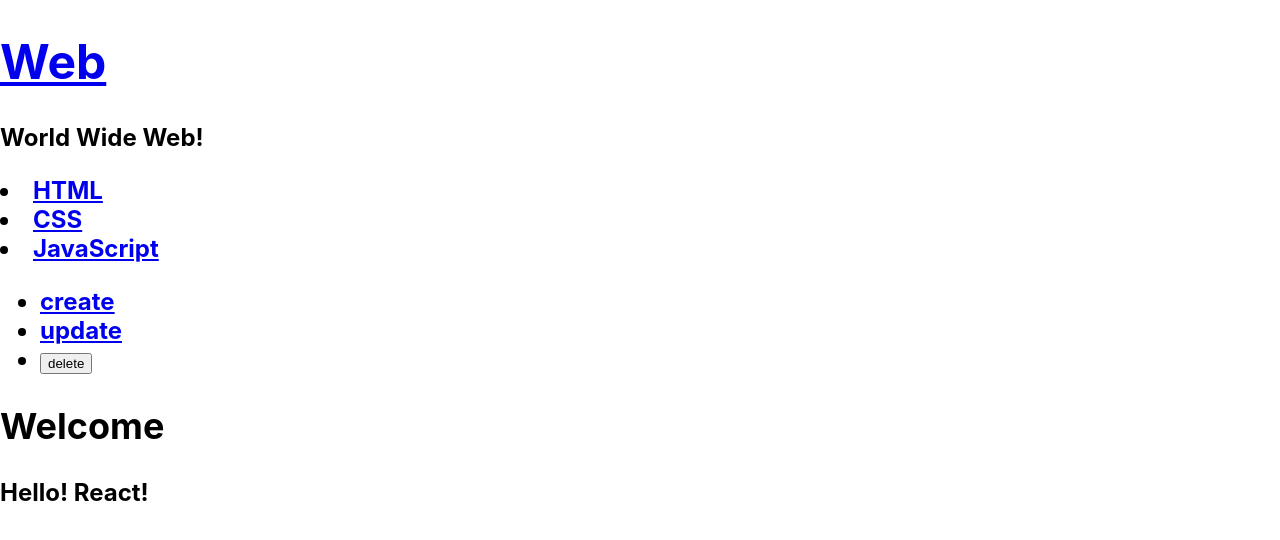
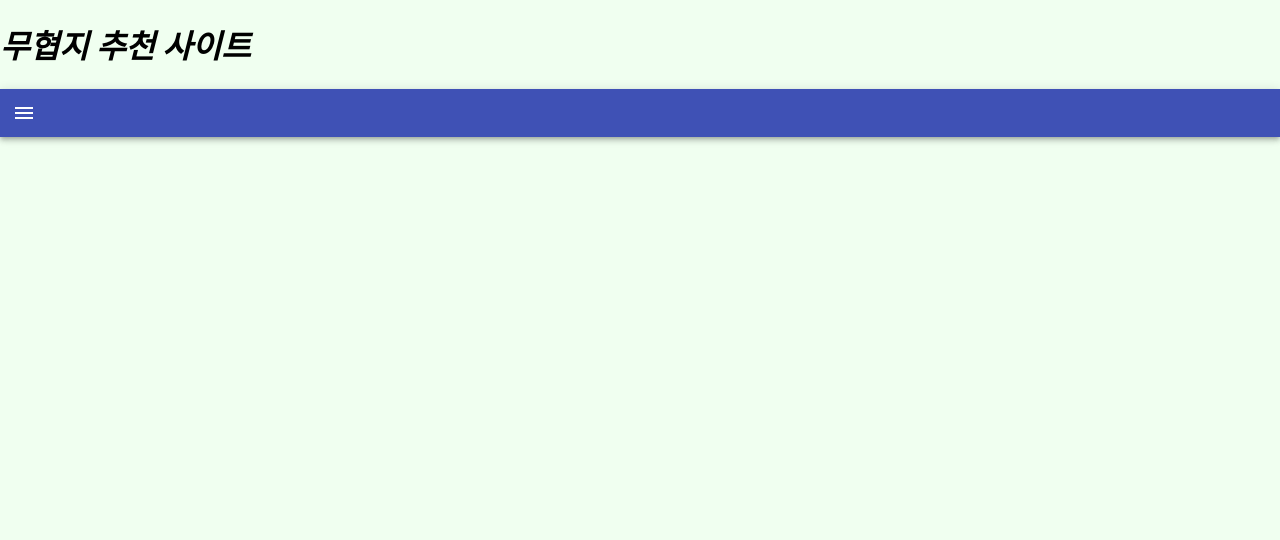
Before and after one commit to Jaehyeok65/ReactProject, a React (Create React App) app: page / in a window 1280 px wide. Shown: the top 540 px of the page. Built offline with nearby package versions, Linux system fonts and the light colour scheme.

Commit message:
2021 - 07 -11 무협지 추천 사이트 프로젝트

```diff
--- a/package.json
+++ b/package.json
@@ -3,8 +3,11 @@
   "version": "0.1.0",
   "private": true,
   "dependencies": {
+    "@material-ui/core": "^4.12.1",
+    "@material-ui/icons": "^4.11.2",
     "react": "^17.0.2",
     "react-dom": "^17.0.2",
+    "react-icon": "^1.0.0",
     "react-scripts": "2.1.7"
   },
   "scripts": {
--- /dev/null
+++ b/src/App2.css
@@ -0,0 +1,7 @@
+.head {
+    font-style: oblique;
+}
+
+.nav {
+    margin-left: 100px;
+}
--- /dev/null
+++ b/src/App2.jsx
@@ -0,0 +1,22 @@
+import React, { Component } from 'react';
+import BookHeader from './Book/BookHeader';
+import './App2.css';
+import Booknav from './Book/Booknav';
+
+class App2 extends Component {
+
+    render() {
+
+
+        return(
+            <div>
+            <BookHeader className = "head" />
+            <Booknav />
+            </div>
+        );
+    }
+
+}
+
+
+export default App2;
--- /dev/null
+++ b/src/Book/BookHeader.js
@@ -0,0 +1,18 @@
+import React from 'react';
+
+class BookHeader extends React.Component {
+
+
+    render() {
+        return(
+            <header className ="head">
+                <h1>무협지 추천 사이트</h1>
+            </header>
+        )
+
+    }
+
+
+}
+
+export default BookHeader;
--- /dev/null
+++ b/src/Book/Booknav.js
@@ -0,0 +1,50 @@
+import React, { Component } from 'react';
+import AppBar from '@material-ui/core/AppBar';
+import { withStyles } from '@material-ui/core/styles';
+import Drawer from '@material-ui/core/Drawer';
+import  MenuItem  from '@material-ui/core/MenuItem';
+import  IconButton  from '@material-ui/core/IconButton';
+import MenuIcon from  '@material-ui/icons/Menu';
+
+
+const styles = {
+    root : {
+        flexGrow : 1,
+    },
+    MenuButton : {
+        marginRight : 'auto'
+    }
+}
+
+class Booknav extends Component {
+    constructor(props) {
+        super(props);
+        this.state = {
+            toggle : false
+        };
+    }
+    handerDrawer = () => this.setState({ toggle : !this.state.toggle})
+
+    render() {
+        const { classes } = this.props;
+
+        return(
+           <div className = { classes.root } >
+               <AppBar position = "static">
+               <IconButton className =  { classes.MenuButton } color = "inherit"
+               onClick = {this.handerDrawer}>
+                   <MenuIcon />
+               </IconButton>
+               </AppBar>
+               <Drawer open = {this.state.toggle}>
+                   <MenuItem onClick = {this.handerDrawer}>Home</MenuItem>
+                   <MenuItem onClick = {this.handerDrawer}>순위</MenuItem>
+                   <MenuItem onClick = {this.handerDrawer}>랜덤</MenuItem>
+                   <MenuItem onClick = {this.handerDrawer}>추천작품</MenuItem>
+               </Drawer>
+           </div>
+        )
+    }
+}
+
+export default withStyles(styles)(Booknav);
--- a/src/index.css
+++ b/src/index.css
@@ -6,6 +6,7 @@
     sans-serif;
   -webkit-font-smoothing: antialiased;
   -moz-osx-font-smoothing: grayscale;
+  background-color :honeydew;
 }
 
 code {
--- a/src/index.js
+++ b/src/index.js
@@ -1,9 +1,6 @@
 import React from 'react';
 import ReactDOM from 'react-dom';
 import './index.css';
-import App from './App';
-import * as serviceWorker from './serviceWorker';
+import App2 from './App2';
 
-ReactDOM.render(<App />, document.getElementById('root'));
-
-serviceWorker.unregister();
+ReactDOM.render(<App2 />, document.getElementById('root'));
```
Also changed, not shown: src/Book/BookBody.js (added, +18 -0 lines), 1 other file (tests, documents, lock files or other folders).
